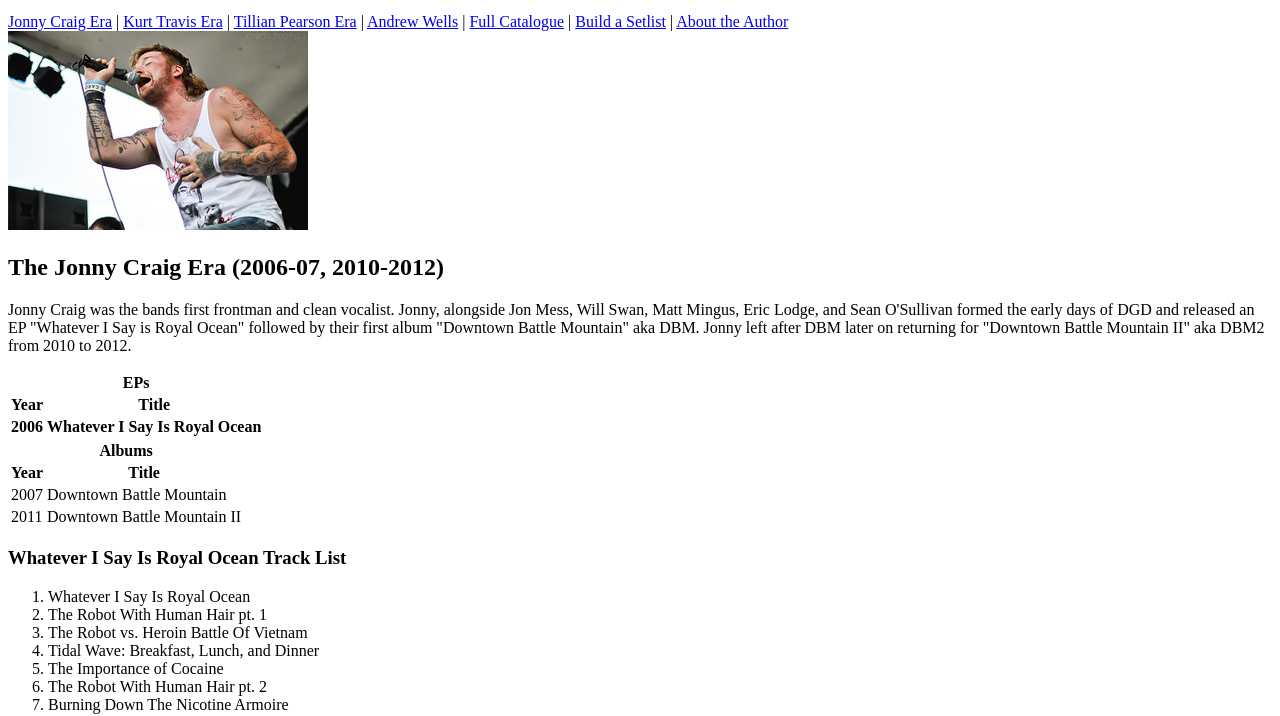
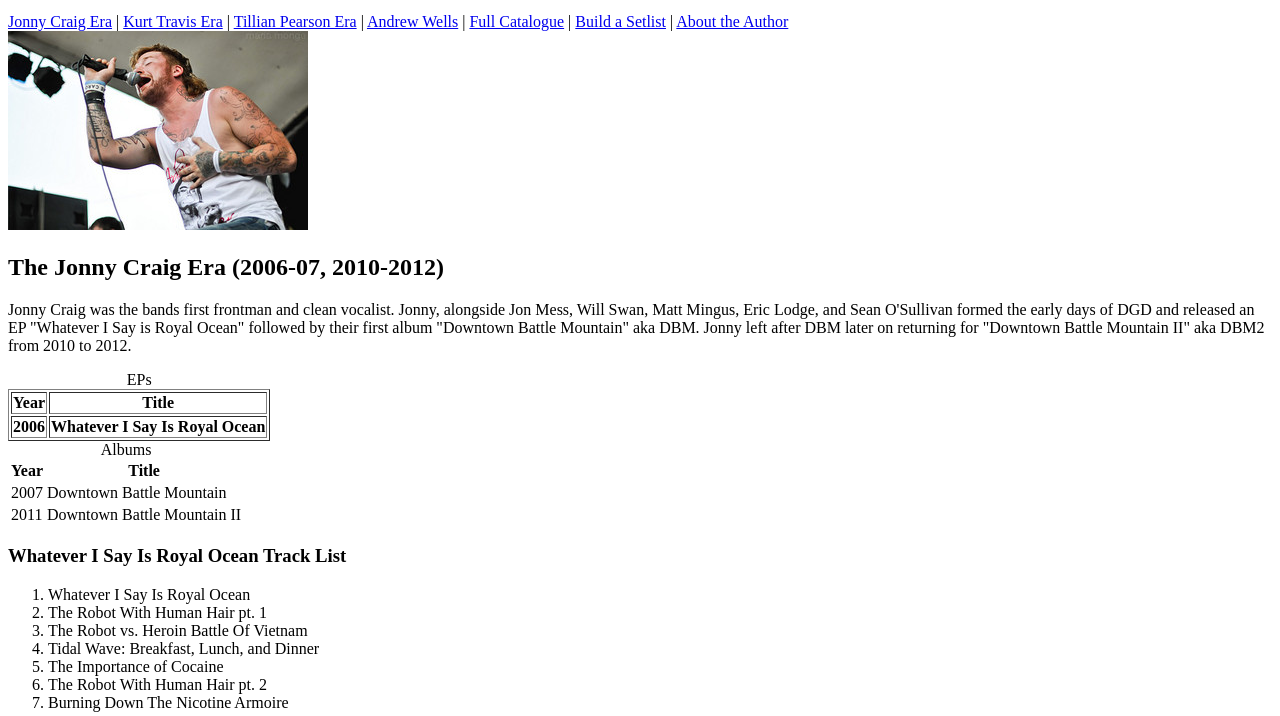
Before and after one commit to RaphyGamboa/AY2627T1-CCAPDEV-HO1-GamboaR, a plain HTML site: page index.html in a window 1280 px wide. Shown: the part 119-835 px from the top of the page. Drawn offline with Linux system fonts and the light colour scheme.

Commit message:
no border test fix

```diff
--- a/index.html
+++ b/index.html
@@ -33,10 +33,8 @@
 				"Downtown Battle Mountain" aka DBM. Jonny left after DBM later on returning for "Downtown Battle Mountain II"
 				aka DBM2 from 2010 to 2012.
 			</p>
-			<table>
-				<tr>
-					<th colspan="2">EPs</th>
-				</tr>
+			<table border="1">
+				<caption>EPs</caption>
 				<tr>
 					<th>Year</th>
 					<th>Title</th>
@@ -47,9 +45,7 @@
 				</tr>
 			</table>
 			<table>
-				<tr>
-					<th colspan="2">Albums</th>
-				</tr>
+				<caption>Albums</caption>
 				<tr>
 					<th>Year</th>
 					<th>Title</th>
```
